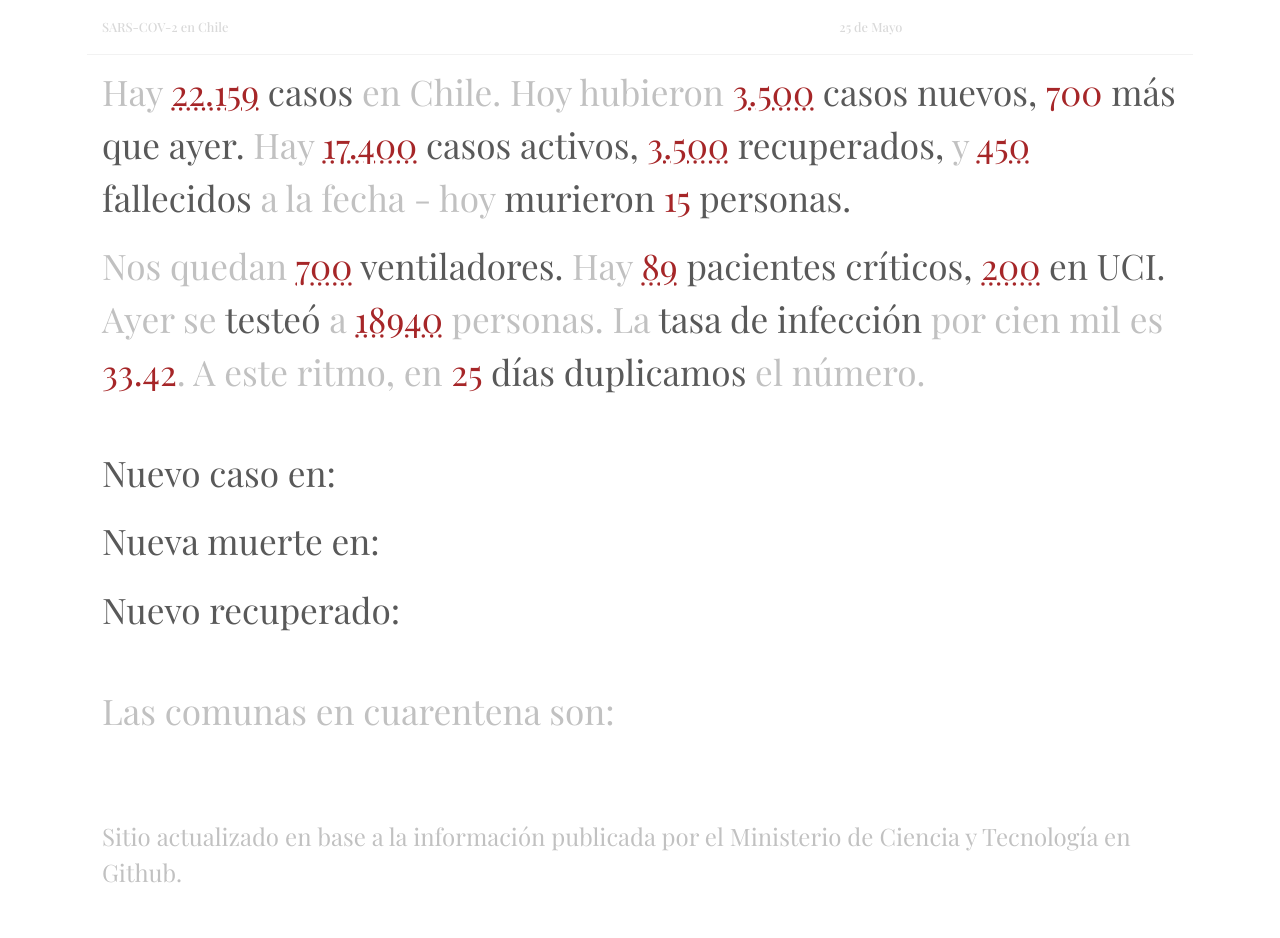
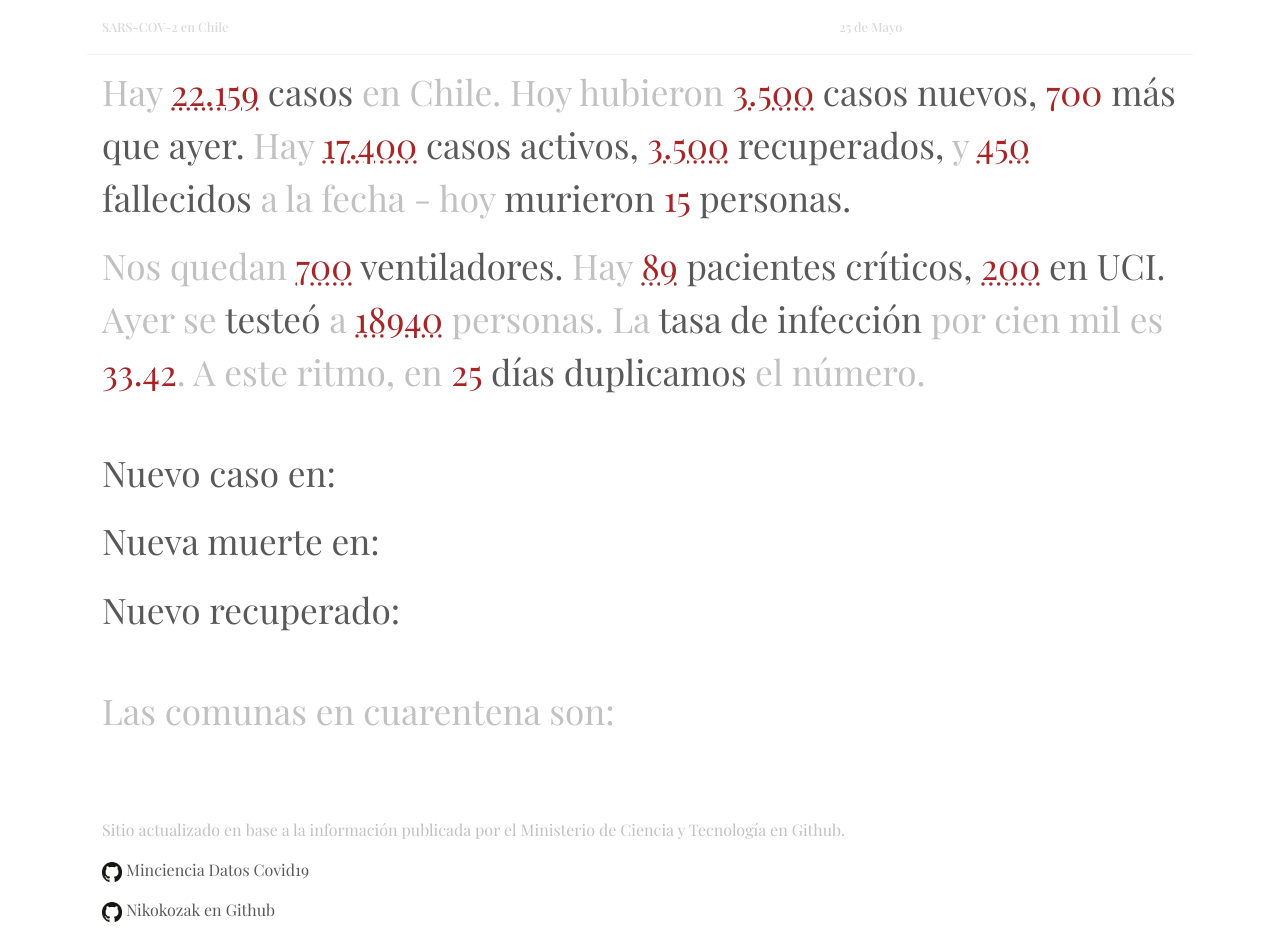
Before and after one commit to nikokozak/covidpoem, a plain HTML site: page web/public/index.html in a window 1280 px wide. Before the commit the page ends 906 px from the top, so only its background shows below. Drawn offline with nearby package versions, Linux system fonts and the light colour scheme; no server answers.

Commit message:
Added github links

```diff
--- a/app/src/main.js
+++ b/app/src/main.js
@@ -41,7 +41,7 @@ axios.get('https://raw.githubusercontent.com/MinCiencia/Datos-COVID19/master/out
 	let deadYesterday = _h.diffDataFromEnd(0, 1, 'Fallecidos', result)
 	let newCountDiff = _h.diffDataFromEnd(0, 1, 'Casos nuevos totales', result)
 
-	_h.changeCount("newCountYesterday", Math.abs(newCountDiff))
+	_h.changeCount("newCountYesterday", _h.formatNumber(Math.abs(newCountDiff)))
 	_h.changeText('switchNew', _h.switchFormat(newCountDiff, 'más', 'menos'))
 
 	_h.changeCount("yesterdayDeadCount", deadYesterday)
--- a/web/public/css/styles.css
+++ b/web/public/css/styles.css
@@ -108,9 +108,18 @@
 }
 
 .small-text {
-	font-size: 1.5rem;
+	font-size: 1rem;
 	color: #C1C1C1;
 	margin-top: 4rem;
+}
+
+.github-link {
+	text-decoration: none;
+	color: #595959;
+}
+
+.github-img {
+	width: 20px;
 }
 
 .count {
--- a/web/public/index.html
+++ b/web/public/index.html
@@ -50,6 +50,14 @@
 				</div>
 				<div id="fourth-col" class="col-12">
 					<p class="small-text">Sitio actualizado en base a la información publicada por el Ministerio de Ciencia y Tecnología en Github.</p>
+					<p>
+					<img class="github-img" src="img/github.png">
+					<a href="https://github.com/MinCiencia/Datos-COVID19" class="github-link">Minciencia Datos Covid19</a>
+					</p>
+					<p>
+					<img class="github-img" src="img/github.png">
+					<a href="https://github.com/nikokozak/covidpoem" class="github-link">Nikokozak en Github</a>
+					</p>
 				</div>
 			</div>
 		</div>
@@ -57,10 +65,6 @@
 			<div class="modal_overlay" tabindex="-1" data-micromodal-close>
 				<div class="modal_container" role="dialog" aria-modal="true" aria-labelledby="modal-title">
 					<header class="modal_header">
-						<!-- A BIT TOO BIG: <h2 class="modal_title" id="modal-title">
-							Modal Title
-						</h2> -->
-						<!-- MAYBE NOT NECESSARY <button class="modal_close modal_btn" aria-label="Close modal" data-micromodal-close>X</button> -->
 						<h4 id="chart-title" class="modal_title">Modal Content</h4>
 					</header>
 					<div class="modal_content" id="modal-content">
```
Also changed, not shown: web/public/img/github.png (added).
